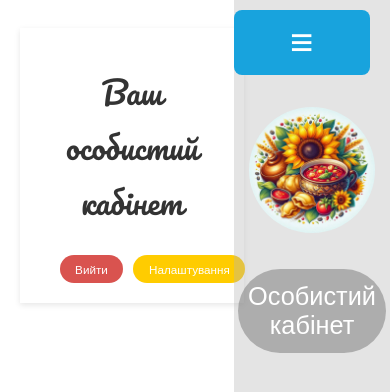
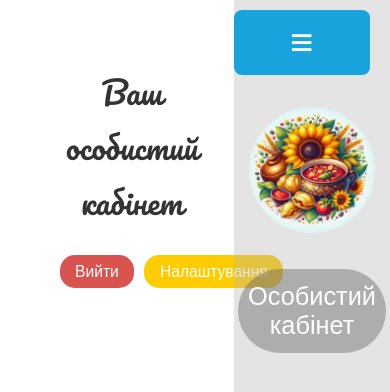
Before and after one commit to MurzakKostantin/Ukraine_Cuisine, a website: page HTML/UserProfile.html in a window 390 px wide. Shown: the top 392 px of the page. Drawn offline with Linux system fonts and the light colour scheme; no server answers; sample sign-in values are in the browser's storage.

Commit message:
правлю сайт

```diff
--- a/Styles/userProfile.css
+++ b/Styles/userProfile.css
@@ -165,6 +165,7 @@ iframe{
 }
 @media (max-width: 1000px) {
     .header {
+
         width: 100%;
         background-color: rgba(255, 255, 255, 0.2); /* Прозорий фон */
         backdrop-filter: blur(8px); /* Трохи розмиття */
@@ -172,7 +173,6 @@ iframe{
         flex-direction: column;
         align-items: center;
         padding: 15px;
-        box-shadow: 0 2px 6px rgba(0, 0, 0, 0.1);
 
         margin-bottom: -10vh;
     }
@@ -194,22 +194,18 @@ iframe{
     }
     /* Кнопки */
     .header-buttons {
+        border-radius: 0;
+        border-color: white;
         display: flex;
         justify-content: space-between; /* Розносить кнопки по краях */
         width: 100%; /* Або max-width */
         padding: 0 5vw; /* Відступи по боках */
         box-sizing: border-box;
     }
-    /*.settingBtn{*/
-    /*    right: 0;*/
-    /*}*/
-    /*.outBtn{*/
-    /*    left: 0;*/
-    /*}*/
     .settingBtn,
     .outBtn {
         padding: 2vw 4vw;
-        font-size: 3vw;
+        font-size: 4vw;
         border-radius: 15px;
         border: none;
         cursor: pointer;
```
